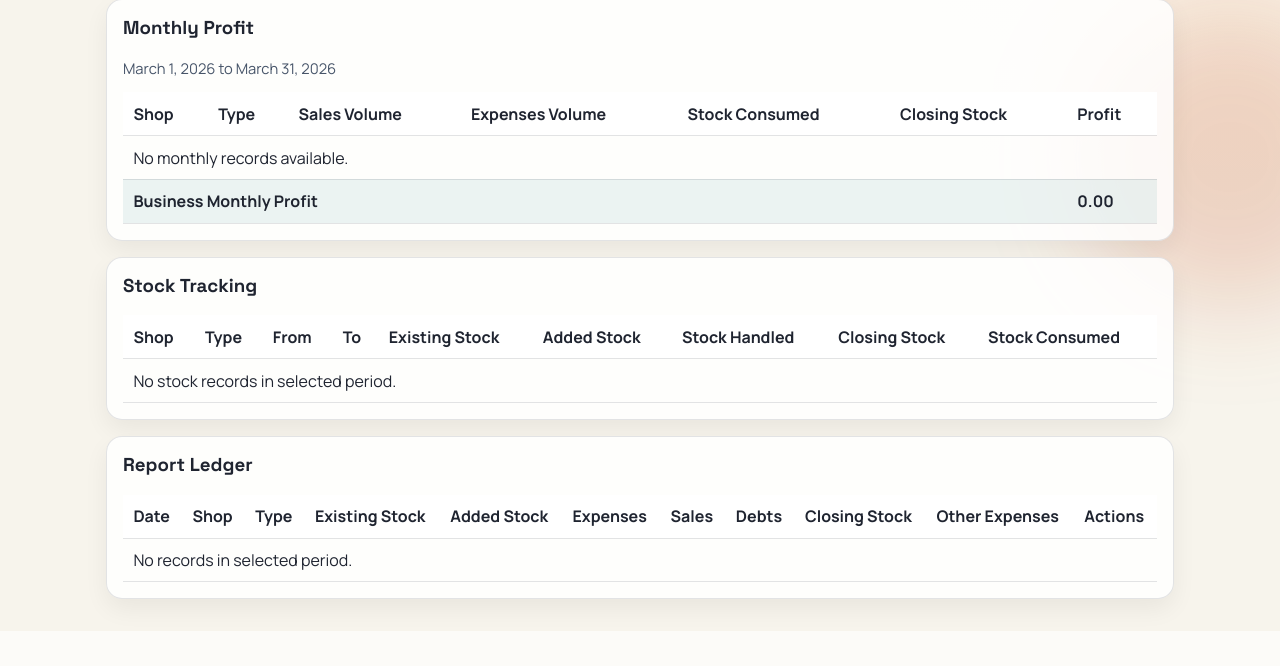
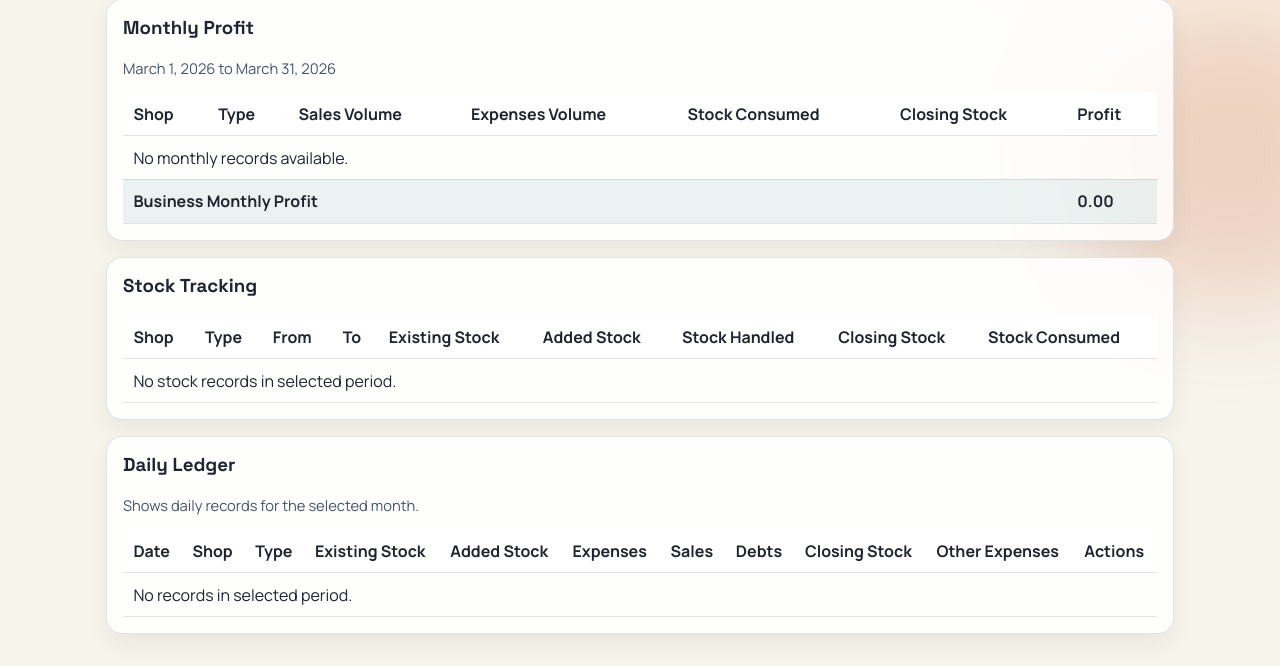
Before and after one commit to wakoTheDev/serensa, a Django app: page /reports/ in a window 1280 px wide. Shown: the part 573-1239 px from the top of the page. Before the commit the page ends 1200 px from the top, so only its background shows below. Run offline with Django 5.2, Linux system fonts and the light colour scheme; the visitor is signed in with stand-in values (Sample User, id 1); data comes from the database, SQL or seed files in the repository; data that the repository does not hold is empty.

Commit message:
updated report

```diff
--- a/sensa/templates/sensa/report_view.html
+++ b/sensa/templates/sensa/report_view.html
@@ -201,7 +201,8 @@
 {% endif %}
 
 <section class="panel">
-    <h3>Report Ledger</h3>
+    <h3>Daily Ledger</h3>
+    <p class="muted">Shows daily records for the selected month.</p>
     <div class="table-wrap">
         <table class="ledger-table">
             <thead>
```
